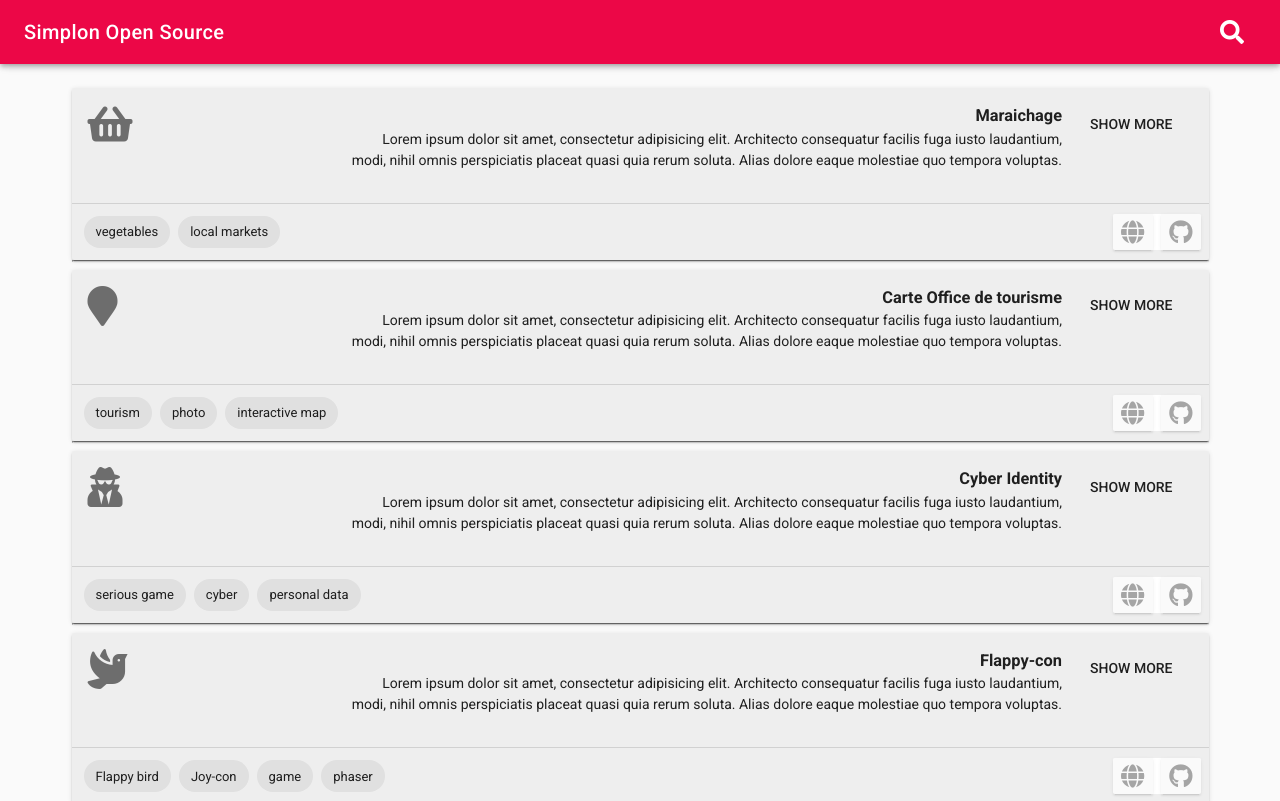
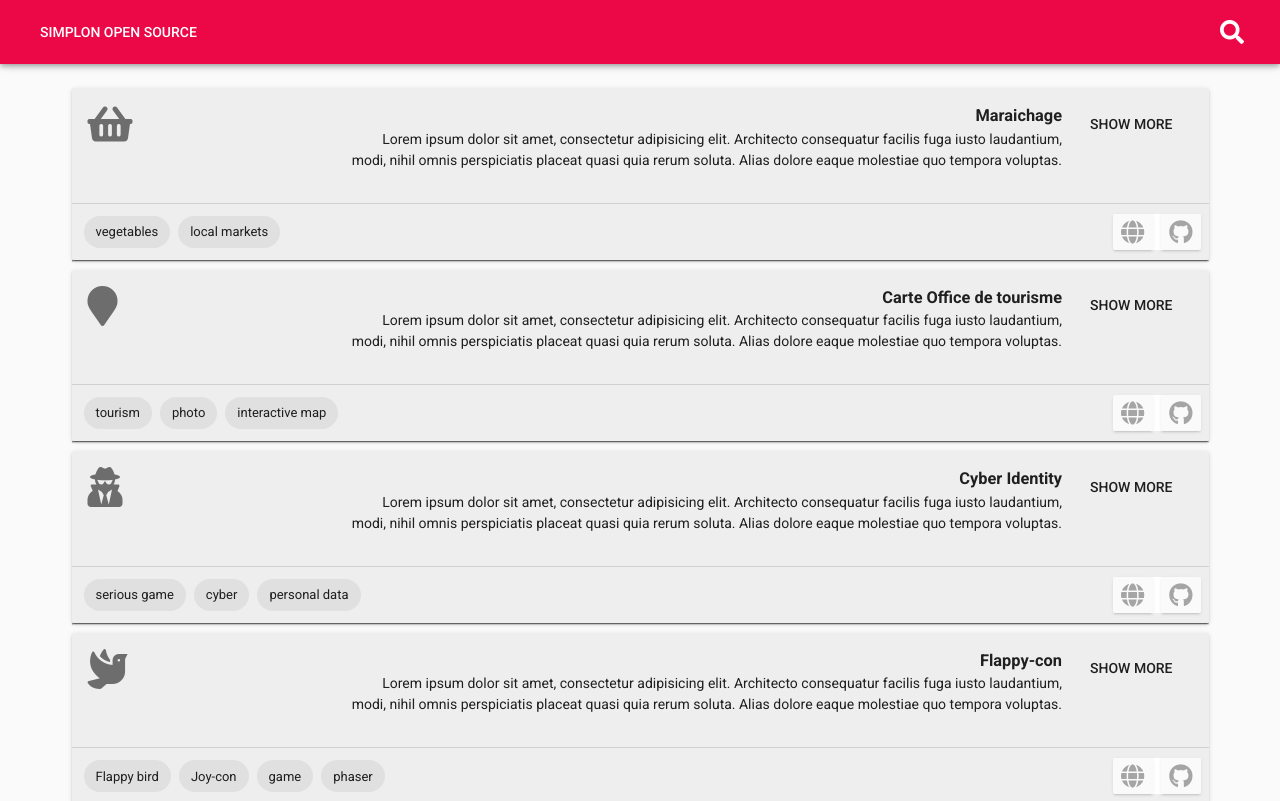
Before and after one commit to ldevernay/sos-vue, a Vue app: page /#/ in a window 1280 px wide. Shown: the top 801 px of the page. Built offline with nearby package versions, Linux system fonts and the light colour scheme.

Commit message:
Link to Home #16

```diff
--- a/src/views/Nav.vue
+++ b/src/views/Nav.vue
@@ -1,6 +1,6 @@
 <template>
   <v-toolbar color="#EC0747">
-    <v-toolbar-title class="white--text">Simplon Open Source</v-toolbar-title>
+    <v-btn flat @click="linkToHome()" color="#FFFFFF">Simplon Open Source</v-btn>
     <v-spacer></v-spacer>
     <v-toolbar-items>
       <v-text-field
@@ -36,7 +36,10 @@ export default {
       return !this.searchStatus
         ? (this.searchStatus = true)
         : (this.searchStatus = false);
-    }
+    },
+    linkToHome() {
+          router.push({ name: "projects" });
+        }
   }
 };
 </script>
--- a/src/views/Project.vue
+++ b/src/views/Project.vue
@@ -1,9 +1,8 @@
       <template>
         <section>
           <v-toolbar color="#EC0747">
-            <v-toolbar-title class="white--text">Simplon Open Source</v-toolbar-title>
+            <v-btn flat @click="linkToHome()" color="#FFFFFF">Simplon Open Source</v-btn>
             <v-spacer></v-spacer>
-            <v-btn flat @click="linkToHome()" color="#FFFFFF">Home</v-btn>
           </v-toolbar>
           <v-layout>
         <v-flex xs12 sm6 offset-sm3>
```
Also changed, not shown: 1 other file (tests, documents, lock files or other folders).
